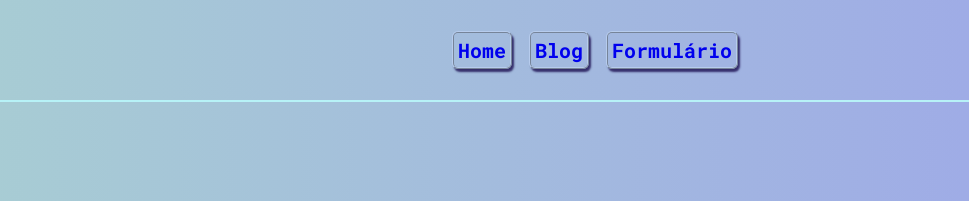
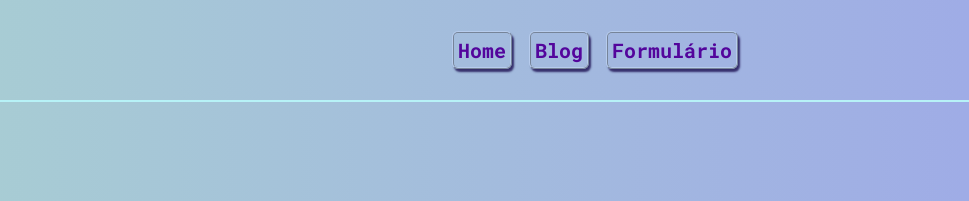
Before and after one commit to theusedcarv/ProjetoTotvs, a plain HTML site: page index.html in a window 1280 px wide. Shown: the top 201 px of the page, 311-1280 px from the left. Drawn offline with Linux system fonts and the light colour scheme.

Commit message:
terceiro commit

```diff
--- a/style.css
+++ b/style.css
@@ -50,6 +50,7 @@ body{
     padding: 4px;
     box-shadow: 2px 3px 2px rgba(26, 12, 79, 0.8);
     text-decoration: none;
+    color: rgb(83, 5, 156);
 
 }
 
--- a/styleblog.css
+++ b/styleblog.css
@@ -51,7 +51,7 @@ body{
     border-radius: 6px;
     padding: 4px;
     box-shadow: 2px 3px 2px rgba(26, 12, 79, 0.8);
-    color: #4800a6;
+    color: rgb(83, 5, 156);
     text-decoration: none;
 }
 
--- a/styleform.css
+++ b/styleform.css
@@ -47,6 +47,7 @@ body{
     padding: 4px;
     box-shadow: 2px 3px 2px rgba(26, 12, 79, 0.8);
     text-decoration: none;
+    color: rgb(83, 5, 156);
 
 }
 
```
